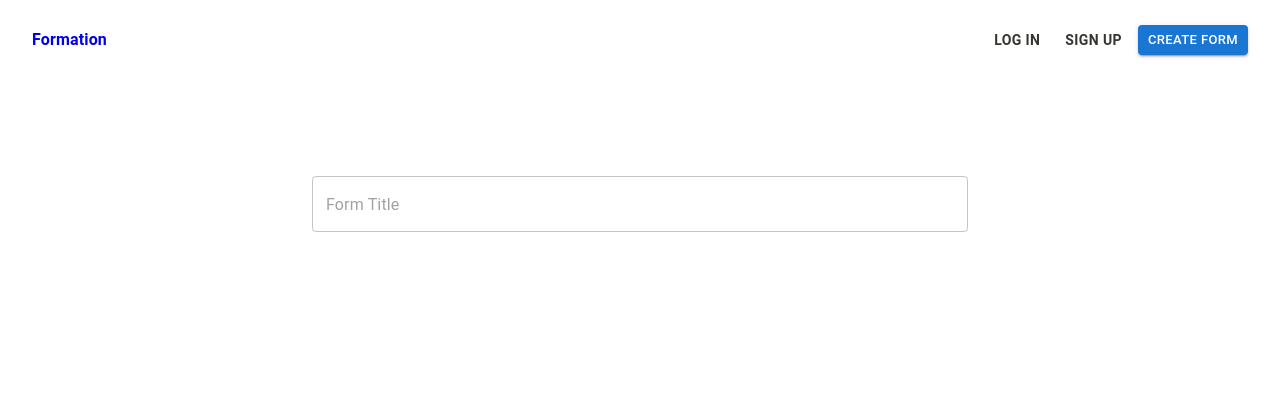
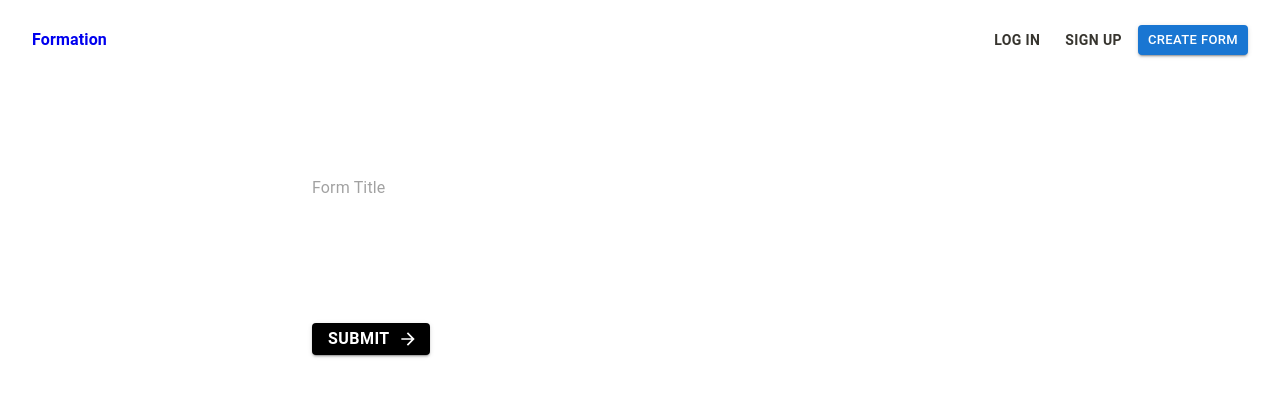
Before and after one commit to bisratawoke/formation, a Next.js app: page /form in a window 1280 px wide. Shown: the top 396 px of the page. Built offline with nearby package versions, Linux system fonts and the light colour scheme; no server answers.

Commit message:
Subject Line: Updated Large Text Input component to remove the border and default material text input field styles and created a GenericFormInputListContainer that will be used to wrappe around and text input fileds

```diff
--- a/src/app/form/page.tsx
+++ b/src/app/form/page.tsx
@@ -1,3 +1,4 @@
+import FormInputListContainer from "@/components/FormInputListContainer";
 import { LargeTextInput } from "@/components/LargeTextInput";
 import { Box, Grid, Stack, Typography } from "@mui/material";
 
@@ -10,10 +11,7 @@ export default function Page() {
         paddingRight: "304px",
       }}
     >
-      <LargeTextInput
-        placeholder="Form Title"
-        variant="outlined"
-      ></LargeTextInput>
+      <FormInputListContainer />
     </Stack>
   );
 }
--- /dev/null
+++ b/src/components/FormInputListContainer.tsx
@@ -0,0 +1,56 @@
+"use client";
+
+import { Formik } from "formik";
+import * as yup from "yup";
+import { LargeTextInput } from "./LargeTextInput";
+import TextInputContainer from "./TextInputContainer";
+import { RightIconButton } from "./RightIconButton";
+import { Box, Stack } from "@mui/material";
+import { ArrowForward } from "@mui/icons-material";
+export default function FormInputListContainer() {
+  return (
+    <Formik
+      initialValues={{
+        title: "",
+      }}
+      validationSchema={yup.object({
+        title: yup.string().required(),
+      })}
+      onSubmit={(values) => {
+        console.log(values);
+      }}
+    >
+      {({ handleSubmit }) => (
+        <Stack component="form" onSubmit={handleSubmit} spacing="124px">
+          <Box>
+            <TextInputContainer name="title" label="Title">
+              <LargeTextInput
+                placeholder="Form Title"
+                variant="outlined"
+              ></LargeTextInput>
+            </TextInputContainer>
+          </Box>
+          <Box>
+            <RightIconButton
+              type="submit"
+              variant="contained"
+              endIcon={<ArrowForward />}
+              sx={{
+                backgroundColor: "#000000",
+                fontSize: "16px",
+                color: "white",
+                fontWeight: 600,
+                lineHeight: "18px",
+                "&:hover": {
+                  backgroundColor: "",
+                },
+              }}
+            >
+              Submit
+            </RightIconButton>
+          </Box>
+        </Stack>
+      )}
+    </Formik>
+  );
+}
--- a/src/components/LargeTextInput.tsx
+++ b/src/components/LargeTextInput.tsx
@@ -1,11 +1,22 @@
 "use client";
 
-import { Button, TextField, TextFieldProps, styled } from "@mui/material";
+import {
+  Button,
+  InputBase,
+  TextField,
+  TextFieldProps,
+  styled,
+} from "@mui/material";
 
-export const LargeTextInput = styled(TextField)<TextFieldProps>(
+export const LargeTextInput = styled(InputBase)<TextFieldProps>(
   ({ theme }) => ({
-    size: "40px",
+    width: "400px",
     lineHeight: "44px",
     textColor: "rgb(55, 53, 47)",
+    "& .MuiInputBase-input": {
+      lineHeight: "100px",
+      padding: "0",
+      boxSizing: "border-box",
+    },
   })
 );
--- a/src/components/RightIconButton.tsx
+++ b/src/components/RightIconButton.tsx
@@ -2,7 +2,7 @@
 
 import { Button, ButtonProps, styled } from "@mui/material";
 
-export const CreateNewFormButton = styled(Button)<ButtonProps>(({ theme }) => ({
+export const RightIconButton = styled(Button)<ButtonProps>(({ theme }) => ({
   "&:hover": {
     scale: 1,
   },
--- /dev/null
+++ b/src/components/TextInputContainer.tsx
@@ -0,0 +1,33 @@
+"use client";
+
+import { useField } from "formik";
+import { Box } from "@mui/material";
+import React from "react";
+
+export default function TextInputContainer({
+  label,
+  name,
+  children,
+  ...props
+}: any) {
+  const [field, meta] = useField(name);
+
+  const InputField = React.Children.map(children, (child) => {
+    if (React.isValidElement(child)) {
+      return React.cloneElement(child, {
+        ...field,
+        ...props,
+        helperText: meta.touched && meta.error ? meta.error : "",
+        error: meta.touched && Boolean(meta.error),
+      });
+    }
+    return child;
+  });
+
+  return (
+    <Box>
+      <label htmlFor={name}></label>
+      {InputField}
+    </Box>
+  );
+}
--- a/src/components/TopNav.tsx
+++ b/src/components/TopNav.tsx
@@ -10,10 +10,11 @@ import {
   Button,
 } from "@mui/material";
 import { useSession } from "next-auth/react";
-import { OutlinedButton } from "./OutlinedButton";
 import { TextButton } from "./TextButton";
+import { useRouter } from "next/navigation";
 export default function TopNav() {
   const { data: session } = useSession();
+  const router = useRouter();
   return (
     <AppBar position="static" elevation={0}>
       <Toolbar
@@ -38,7 +39,13 @@ export default function TopNav() {
             <Stack direction="row" spacing={"8px"}>
               <TextButton>Log in</TextButton>
               <TextButton>Sign up</TextButton>
-              <Button variant="contained" size="small">
+              <Button
+                variant="contained"
+                size="small"
+                onClick={() => {
+                  router.push("form");
+                }}
+              >
                 Create Form
               </Button>
             </Stack>
```
Also changed, not shown: src/app/page.tsx (+5 -5 lines).
